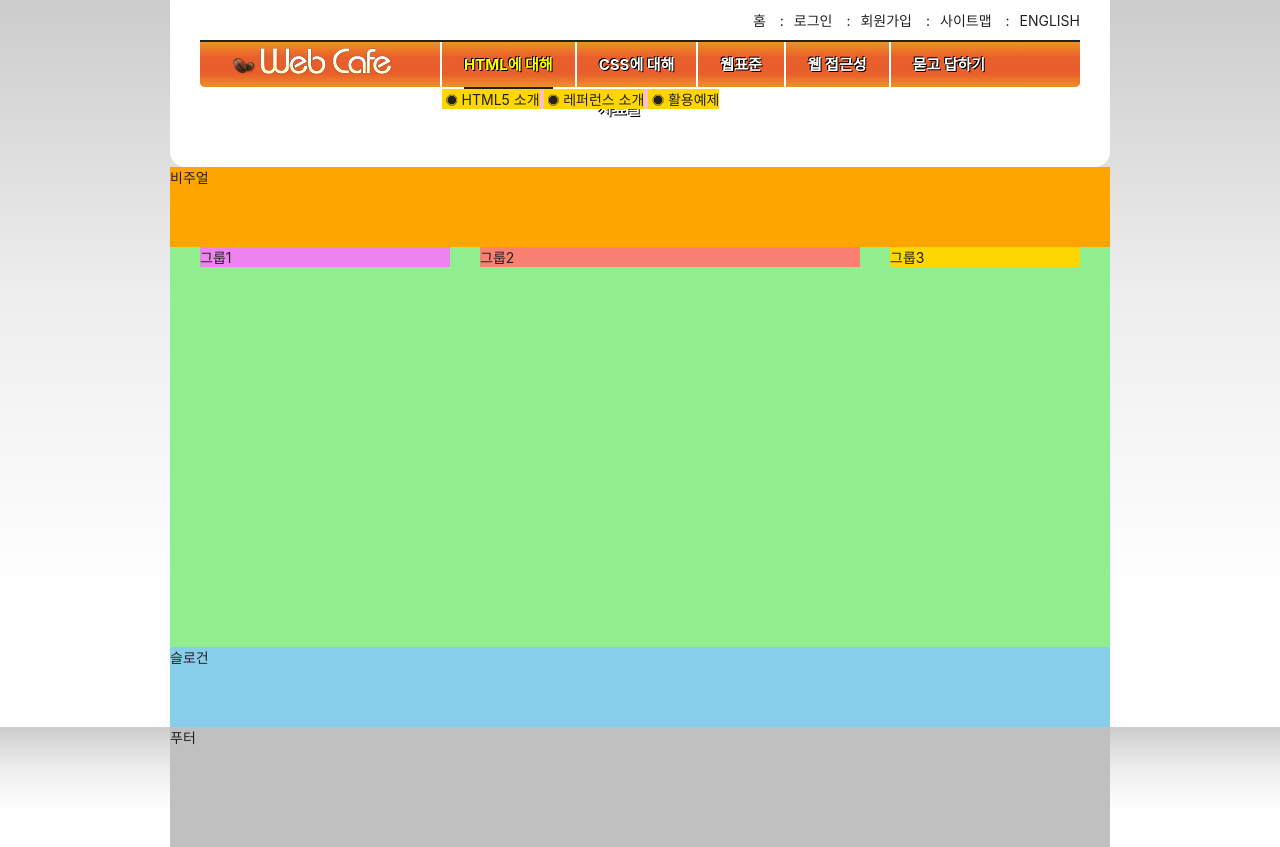
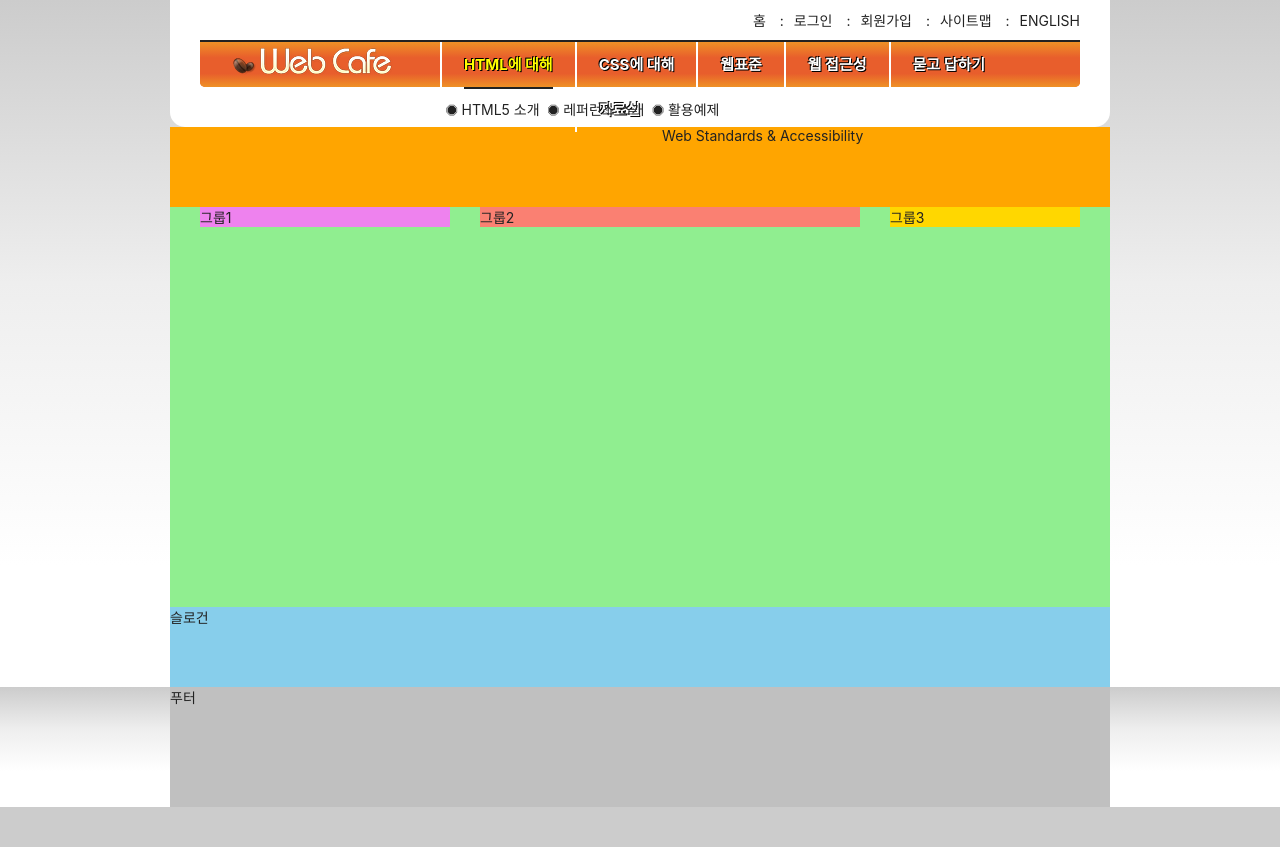
Before and after one commit to ssuho/HTML5, a plain HTML site: page index.html in a window 1280 px wide. After the commit the page ends 807 px from the top, so only its background shows below. Drawn offline with Linux system fonts and the light colour scheme; a web font is replaced by a local one.

Commit message:
비주얼 텍스트  콘텐츠 마크업

```diff
--- a/index.html
+++ b/index.html
@@ -7,6 +7,9 @@
   <title>웹카페</title>
   <link rel="stylesheet" as="style" crossorigin href="https://cdn.jsdelivr.net/gh/orioncactus/pretendard@v1.3.6/dist/web/static/pretendard.css" />
   <link rel="stylesheet" href="./styles/style.css" />
+  <script defer src="./js/main.js"></script>
+  <script src="./js/jquery.min.js"></script>
+  <script src="./js/menu-tab.js"></script>
 </head>
 <body>
   <header class="header">
@@ -127,7 +130,9 @@
       </ul>
     </nav>
   </header>
-  <div class="visual">비주얼</div>
+  <div class="visual">
+    <div class="visual-text">Web Standards &amp; Accessibility</div>
+  </div>
   <main class="main">
     <div class="group group1">그룹1</div>
     <div class="group group2">그룹2</div>
--- a/styles/style.css
+++ b/styles/style.css
@@ -94,7 +94,7 @@ body {
 
 /* 메인메뉴 */
 .navigation {
-  padding-bottom: 80px;
+  padding-bottom: 40px;
 }
 .menu {
   border-top: 2px solid currentColor;
@@ -142,9 +142,9 @@ body {
 }
 
 .sub-menu {
-  background-color: pink;
   position: absolute;
   top: 47px;
+  padding: 4px 0;
   display: none;
 }
 
@@ -163,7 +163,11 @@ body {
 
 .sub-menu li {
   display: inline-block;
-  background-color: gold;
+}
+
+.sub-menu a {
+  display: inline-block;
+  padding: 6px 0;
 }
 
 .sub-menu a::before {
@@ -198,6 +202,10 @@ body {
   margin-left: .2em;
   -webkit-font-smoothing: antialiased;
   -moz-osx-font-smoothing: grayscale;
+}
+
+.sub-menu a:hover, .sub-menu a:focus {
+  color: #f00;
 }
 
 /* 비주얼 */
```
